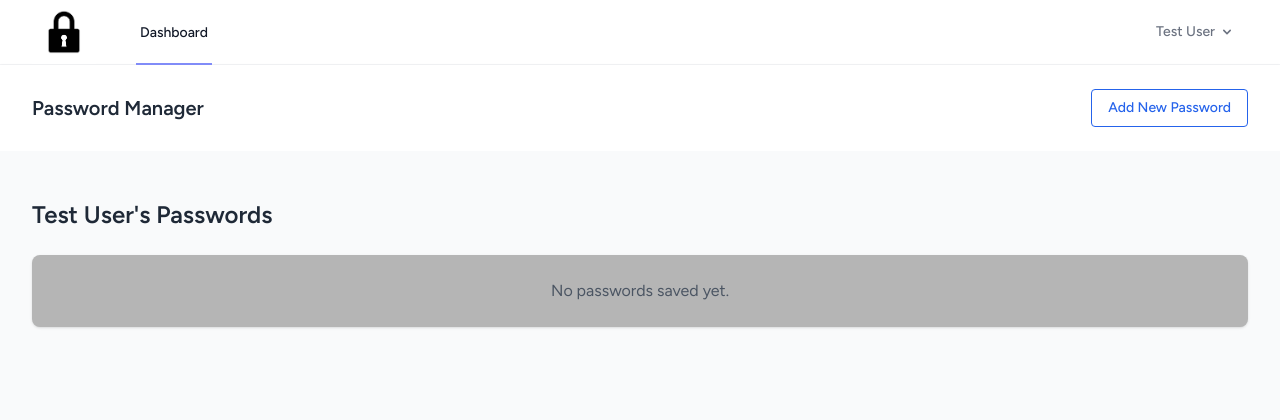
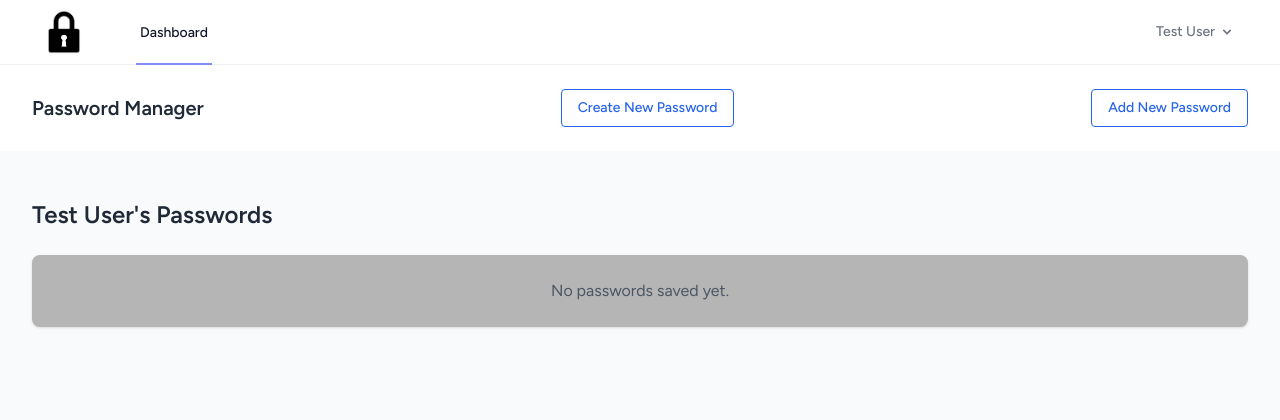
Before and after one commit to Ebenezer-15/Password-Manager, a Laravel app: page /dashboard in a window 1280 px wide. Shown: the top 420 px of the page. Run offline with Laravel 12, Linux system fonts and the light colour scheme; a user stored in the database is signed in; data comes from the database, SQL or seed files in the repository; data that the repository does not hold is empty; style sheets or scripts are compiled from the project's sources.

Commit message:
feat: Create password

```diff
--- a/resources/views/dashboard.blade.php
+++ b/resources/views/dashboard.blade.php
@@ -4,6 +4,10 @@
             <h2 class="font-semibold text-xl text-gray-800 leading-tight">
                 Password Manager
             </h2>
+            <a href="{{ route('password.create') }}"
+                class="inline-block px-4 py-2 border border-blue-600 text-blue-600 text-sm font-medium rounded hover:bg-blue-600 hover:text-white transition-colors duration-200">
+                Create New Password
+            </a>
             <a href="{{ route('password.create') }}"
                 class="inline-block px-4 py-2 border border-blue-600 text-blue-600 text-sm font-medium rounded hover:bg-blue-600 hover:text-white transition-colors duration-200">
                 Add New Password
```
